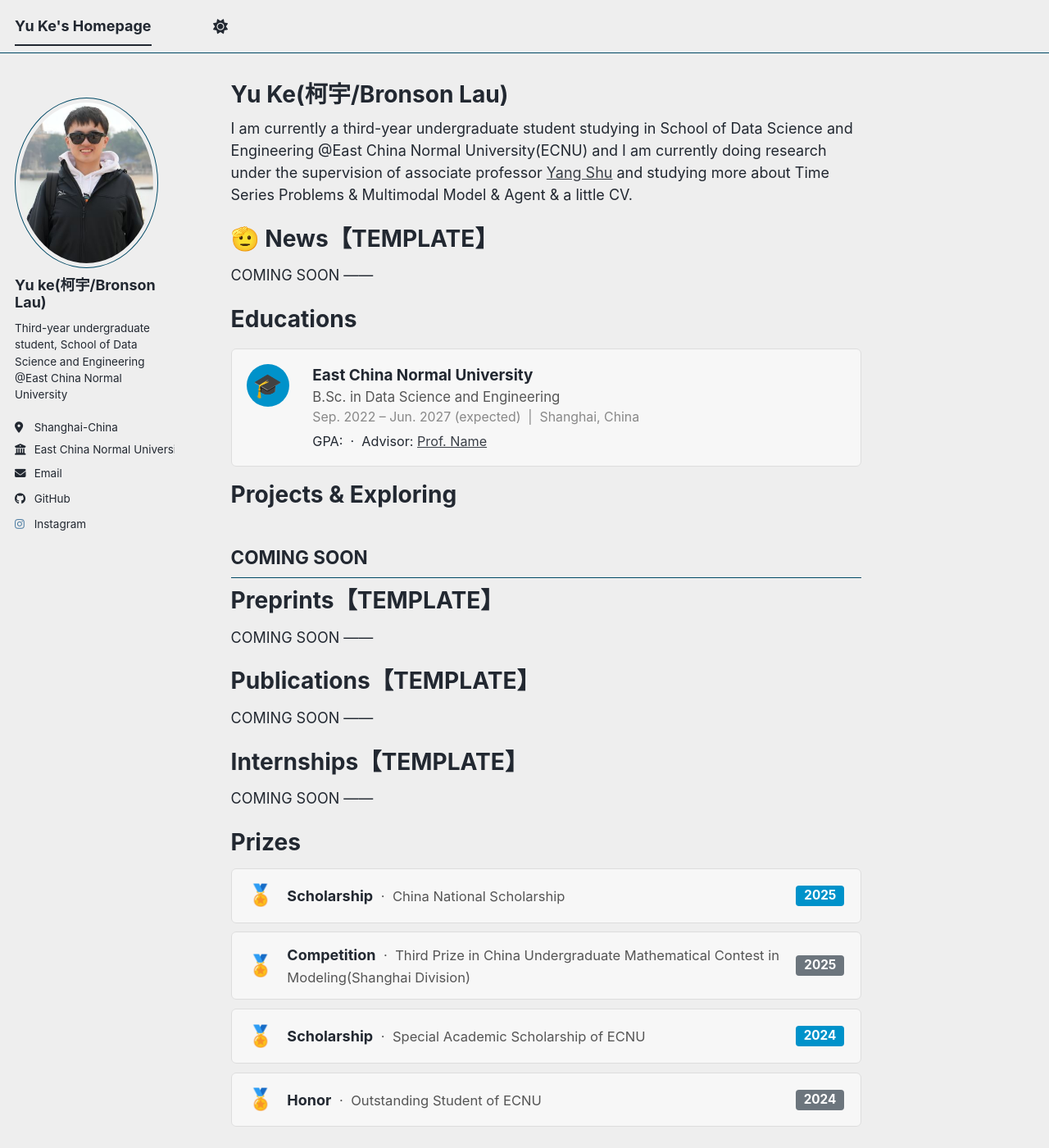
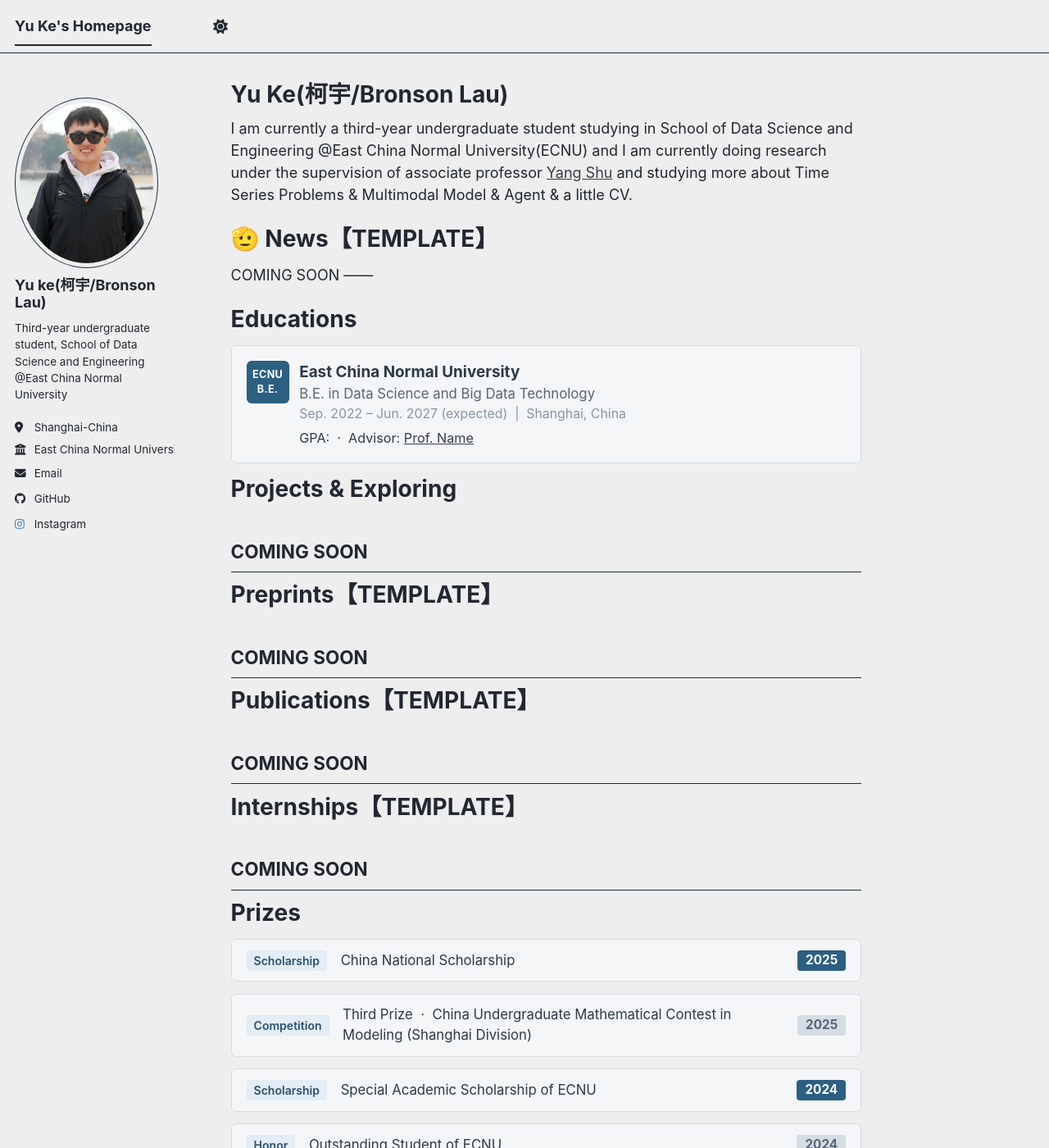
Before and after one commit to BronsonLau/BronsonLau.github.io, a Jekyll site: the page built from _pages/about.md, in a window 1280 px wide and 1400 px high. Shown: the whole window at 82% size. Built offline with Jekyll 4.4.1, drawn with Linux system fonts in a browser that asks for light colours; a script bundle is joined from its source files by our own code; library files that are not in the unit come from our copies; some of the changed lines change nothing that is shown.

Commit message:
color and figure

```diff
--- a/_pages/about.md
+++ b/_pages/about.md
@@ -10,57 +10,126 @@
 I am currently a third-year undergraduate student studying in School of Data Science and Engineering @East China Normal University(ECNU) and I am currently doing research under the supervision of associate professor [Yang Shu](https://shuyang96.github.io/) and studying more about Time Series Problems & Multimodal Model & Agent & a little CV.
 
 
+<style>
+/* ── Homepage card variables ──────────────────────────────── */
+:root {
+  --hp-accent:       #2c5f82;
+  --hp-card-bg:      #f5f6f7;
+  --hp-card-border:  #d5dce4;
+  --hp-body-text:    #2c3a47;
+  --hp-muted-text:   #566575;
+  --hp-dim-text:     #8596a5;
+  --hp-tag-bg:       #e3edf5;
+  --hp-tag-color:    #2a5070;
+  --hp-img-bg:       #dde5ec;
+}
+html[data-theme="dark"] {
+  --hp-accent:       #5a9fcf;
+  --hp-card-bg:      #1e2838;
+  --hp-card-border:  #2e3f55;
+  --hp-body-text:    #d5e2ee;
+  --hp-muted-text:   #8aaabf;
+  --hp-dim-text:     #607d94;
+  --hp-tag-bg:       #1a2e42;
+  --hp-tag-color:    #7bb5d5;
+  --hp-img-bg:       #243245;
+}
+/* ── Shared component classes ─────────────────────────────── */
+.hp-card {
+  background: var(--hp-card-bg);
+  border: 1px solid var(--hp-card-border);
+  border-radius: 6px;
+  margin: 0.8em 0;
+  padding: 0.9em 1.1em;
+}
+.hp-icon-box {
+  flex-shrink: 0;
+  width: 52px; min-height: 52px;
+  margin-right: 1em;
+  display: flex; align-items: center; justify-content: center;
+  border-radius: 6px;
+  background: var(--hp-accent); color: #fff;
+  font-size: 0.7em; font-weight: bold;
+  letter-spacing: 0.3px; text-align: center; line-height: 1.4;
+  padding: 4px;
+}
+.hp-tag {
+  background: var(--hp-tag-bg); color: var(--hp-tag-color);
+  border-radius: 3px; padding: 1px 7px;
+  font-size: 0.82em; margin-right: 4px; display: inline-block;
+}
+.hp-year-badge {
+  background: var(--hp-accent); color: #fff;
+  border-radius: 4px; padding: 1px 10px;
+  font-size: 0.85em; font-weight: bold; white-space: nowrap;
+}
+.hp-year-badge-muted {
+  background: var(--hp-card-border); color: var(--hp-muted-text);
+  border-radius: 4px; padding: 1px 10px;
+  font-size: 0.85em; font-weight: bold; white-space: nowrap;
+}
+.hp-img-slot {
+  flex-shrink: 0;
+  width: 108px; height: 76px;
+  border-radius: 4px;
+  background: var(--hp-img-bg);
+  border: 1px dashed var(--hp-card-border);
+  margin-left: 1.1em; overflow: hidden;
+  display: flex; align-items: center; justify-content: center;
+  font-size: 0.72em; color: var(--hp-dim-text);
+}
+</style>
+
 🫡 News【TEMPLATE】
 ======
 COMING SOON
 ------
 
-<!-- <div style="border-left: 3px solid #0092ca; padding-left: 1em; margin: 0.5em 0;">
-  <p style="margin: 0.2em 0;">
-    <span style="background:#0092ca; color:#fff; border-radius:4px; padding:1px 8px; font-size:0.8em; font-weight:bold; margin-right:6px;">2025.09</span>
+<!-- NEWS TEMPLATE:
+
+<div style="border-left:3px solid var(--hp-accent); padding-left:1em; margin:0.5em 0;">
+  <p style="margin:0.2em 0; color:var(--hp-body-text);">
+    <span style="background:var(--hp-accent); color:#fff; border-radius:4px; padding:1px 8px; font-size:0.8em; font-weight:bold; margin-right:6px;">2025.09</span>
     🎉 One paper accepted to <em>Conference / Journal Name</em>!
   </p>
 </div>
 
-<div style="border-left: 3px solid #0092ca; padding-left: 1em; margin: 0.5em 0;">
-  <p style="margin: 0.2em 0;">
-    <span style="background:#0092ca; color:#fff; border-radius:4px; padding:1px 8px; font-size:0.8em; font-weight:bold; margin-right:6px;">2025.06</span>
-    🏆 Awarded <em>Prize Name</em> in <em>Competition Name</em>.
+<div style="border-left:3px solid var(--hp-accent); padding-left:1em; margin:0.5em 0;">
+  <p style="margin:0.2em 0; color:var(--hp-body-text);">
+    <span style="background:var(--hp-accent); color:#fff; border-radius:4px; padding:1px 8px; font-size:0.8em; font-weight:bold; margin-right:6px;">2025.06</span>
+    New preprint on arXiv: <a href="#">Paper Title</a>.
   </p>
 </div>
 
-<div style="border-left: 3px solid #0092ca; padding-left: 1em; margin: 0.5em 0;">
-  <p style="margin: 0.2em 0;">
-    <span style="background:#0092ca; color:#fff; border-radius:4px; padding:1px 8px; font-size:0.8em; font-weight:bold; margin-right:6px;">2025.03</span>
-    📝【TEMPLATE】 New preprint on arXiv: <a href="#">Paper Title</a>.
-  </p>
-</div> -->
+-->
 
 
 Educations
 ======
 
-<div style="display:flex; align-items:flex-start; margin: 1em 0; padding: 1em; background:#f7f7f7; border-radius:6px; border:1px solid #ddd;">
-  <div style="flex-shrink:0; width:52px; height:52px; margin-right:1em; display:flex; align-items:center; justify-content:center; border-radius:50%; background:#0092ca; color:#fff; font-size:1.6em;">🎓</div>
+<div class="hp-card" style="display:flex; align-items:flex-start; padding:1em;">
+  <div class="hp-icon-box">ECNU<br>B.E.</div>
   <div>
-    <div style="font-weight:bold; font-size:1.05em;">East China Normal University</div>
-    <div style="color:#555; font-size:0.93em;">B.Sc. in Data Science and Engineering</div>
-    <div style="color:#888; font-size:0.88em;">Sep. 2022 – Jun. 2027 (expected) &nbsp;|&nbsp; Shanghai, China</div>
-    <div style="margin-top:0.3em; font-size:0.9em;">GPA:  &nbsp;·&nbsp; Advisor: <a href="#">Prof. Name</a></div>
+    <div style="font-weight:bold; font-size:1.05em; color:var(--hp-body-text);">East China Normal University</div>
+    <div style="color:var(--hp-muted-text); font-size:0.93em;">B.E. in Data Science and Big Data Technology</div>
+    <div style="color:var(--hp-dim-text); font-size:0.88em;">Sep. 2022 – Jun. 2027 (expected) &nbsp;|&nbsp; Shanghai, China</div>
+    <div style="margin-top:0.3em; font-size:0.9em; color:var(--hp-body-text);">GPA:  &nbsp;·&nbsp; Advisor: <a href="#">Prof. Name</a></div>
   </div>
 </div>
 
-<!-- <div style="display:flex; align-items:flex-start; margin: 1em 0; padding: 1em; background:#f7f7f7; border-radius:6px; border:1px solid #ddd;">
-  <div style="flex-shrink:0; width:52px; height:52px; margin-right:1em; display:flex; align-items:center; justify-content:center; border-radius:50%; background:#0092ca; color:#fff; font-size:1.6em;">🎓</div>
+<!-- EDUCATION TEMPLATE:
+
+<div class="hp-card" style="display:flex; align-items:flex-start; padding:1em;">
+  <div class="hp-icon-box">Abbr.<br>Deg.</div>
   <div>
-    <div style="font-weight:bold; font-size:1.05em;">East China Normal University</div>
-    <div style="color:#555; font-size:0.93em;">B.Sc. in Data Science and Engineering</div>
-    <div style="color:#888; font-size:0.88em;">Sep. 2022 – Jun. 2027 (expected) &nbsp;|&nbsp; Shanghai, China</div>
-    <div style="margin-top:0.3em; font-size:0.9em;">GPA: X.XX / 4.0 &nbsp;·&nbsp; Advisor: <a href="#">Prof. Name</a></div>
+    <div style="font-weight:bold; font-size:1.05em; color:var(--hp-body-text);">University / Institution Name</div>
+    <div style="color:var(--hp-muted-text); font-size:0.93em;">Degree in Major Name</div>
+    <div style="color:var(--hp-dim-text); font-size:0.88em;">Sep. 20XX – Jun. 20XX &nbsp;|&nbsp; City, Country</div>
+    <div style="margin-top:0.3em; font-size:0.9em; color:var(--hp-body-text);">GPA: X.XX / 4.0 &nbsp;·&nbsp; Advisor: <a href="#">Prof. Name</a></div>
   </div>
-</div> -->
+</div>
 
-<!-- Copy the block above for each additional institution -->
+-->
 
 
 Projects & Exploring
@@ -69,163 +138,165 @@
 COMING SOON
 ------
 
-<!-- <div style="margin: 1em 0; padding: 1em 1.2em; background:#f7f7f7; border-radius:6px; border:1px solid #ddd; border-top: 3px solid #0092ca;">
-  <div style="display:flex; justify-content:space-between; align-items:center; flex-wrap:wrap;">
-    <span style="font-weight:bold; font-size:1.05em;">🔬 Project / Exploration Title</span>
-    <span style="color:#888; font-size:0.88em;">Mar. 2025 – Present</span>
+<!-- PROJECT TEMPLATE:
+
+<div class="hp-card" style="border-top:3px solid var(--hp-accent); display:flex; align-items:flex-start;">
+  <div style="flex:1; min-width:0;">
+    <div style="display:flex; justify-content:space-between; align-items:center; flex-wrap:wrap; gap:0.3em;">
+      <span style="font-weight:bold; font-size:1.05em; color:var(--hp-body-text);">Project / Exploration Title</span>
+      <span style="color:var(--hp-dim-text); font-size:0.88em;">Mar. 2025 – Present</span>
+    </div>
+    <div style="margin:0.35em 0 0.5em; color:var(--hp-muted-text); font-size:0.93em;">
+      Brief description of the project goal, the method used, or the key finding. Keep it to 1–2 sentences.
+    </div>
+    <div>
+      <span class="hp-tag">Python</span>
+      <span class="hp-tag">PyTorch</span>
+      <span class="hp-tag">Tag</span>
+      &nbsp;
+      <a href="#" style="font-size:0.88em;">[Code]</a>
+      <a href="#" style="font-size:0.88em; margin-left:6px;">[Report]</a>
+    </div>
   </div>
-  <div style="margin: 0.35em 0 0.5em; color:#444; font-size:0.93em;">
-    Brief description of the project goal, the method used, or the interesting finding. Keep it to 1–2 sentences.
+  <div class="hp-img-slot">
+    <img src="/images/xxx.png" alt="thumbnail" style="width:100%;height:100%;object-fit:cover;">
   </div>
-  <div>
-    <span style="background:#e6f4fb; color:#0076a3; border-radius:3px; padding:1px 7px; font-size:0.82em; margin-right:4px;">Python</span>
-    <span style="background:#e6f4fb; color:#0076a3; border-radius:3px; padding:1px 7px; font-size:0.82em; margin-right:4px;">PyTorch</span>
-    <span style="background:#e6f4fb; color:#0076a3; border-radius:3px; padding:1px 7px; font-size:0.82em; margin-right:4px;">Tag</span>
-    &nbsp;
-    <a href="#" style="font-size:0.88em;">[Code]</a>
-    <a href="#" style="font-size:0.88em; margin-left:6px;">[Report]</a>
-  </div>
-</div> -->
+</div>
 
-<!-- <div style="margin: 1em 0; padding: 1em 1.2em; background:#f7f7f7; border-radius:6px; border:1px solid #ddd; border-top: 3px solid #0092ca;">
-  <div style="display:flex; justify-content:space-between; align-items:center; flex-wrap:wrap;">
-    <span style="font-weight:bold; font-size:1.05em;">🔬 Project / Exploration Title</span>
-    <span style="color:#888; font-size:0.88em;">Mar. 2025 – Present</span>
-  </div>
-  <div style="margin: 0.35em 0 0.5em; color:#444; font-size:0.93em;">
-    Brief description of the project goal, the method used, or the interesting finding. Keep it to 1–2 sentences.
-  </div>
-  <div>
-    <span style="background:#e6f4fb; color:#0076a3; border-radius:3px; padding:1px 7px; font-size:0.82em; margin-right:4px;">Python</span>
-    <span style="background:#e6f4fb; color:#0076a3; border-radius:3px; padding:1px 7px; font-size:0.82em; margin-right:4px;">PyTorch</span>
-    <span style="background:#e6f4fb; color:#0076a3; border-radius:3px; padding:1px 7px; font-size:0.82em; margin-right:4px;">Tag</span>
-    &nbsp;
-    <a href="#" style="font-size:0.88em;">[Code]</a>
-    <a href="#" style="font-size:0.88em; margin-left:6px;">[Report]</a>
-  </div>
-</div> -->
-
-<!-- Copy the block above for each additional project -->
+-->
 
 
 Preprints【TEMPLATE】
 ======
+
 COMING SOON
 ------
 
-<!-- <div style="margin: 1em 0; padding: 0.9em 1.1em; background:#f7f7f7; border-radius:6px; border:1px solid #ddd;">
-  <div style="font-weight:bold; font-size:1em; line-height:1.5;">
-    Paper Title: A Detailed and Descriptive Title for the Work
+<!-- PREPRINT TEMPLATE:
+
+<div class="hp-card" style="display:flex; align-items:flex-start;">
+  <div style="flex:1; min-width:0;">
+    <div style="font-weight:bold; font-size:1em; line-height:1.5; color:var(--hp-body-text);">
+      Paper Title: A Detailed and Descriptive Title for the Work
+    </div>
+    <div style="color:var(--hp-muted-text); font-size:0.9em; margin:0.2em 0;">
+      <strong>Your Name</strong>, Co-author One, Co-author Two, Co-author Three
+    </div>
+    <div style="margin:0.3em 0;">
+      <span class="hp-tag" style="background:#332b00; color:#c8a020; border:1px solid #5a4c00;">Under Review</span>
+      &nbsp;<em style="color:var(--hp-dim-text); font-size:0.88em;">arXiv:XXXX.XXXXX &nbsp;·&nbsp; Submitted to Conference/Journal Name</em>
+    </div>
+    <div style="margin-top:0.4em; font-size:0.88em;">
+      <a href="#">[arXiv]</a>
+      <a href="#" style="margin-left:8px;">[PDF]</a>
+      <a href="#" style="margin-left:8px;">[Code]</a>
+      <a href="#" style="margin-left:8px;">[Project Page]</a>
+    </div>
   </div>
-  <div style="color:#444; font-size:0.9em; margin:0.2em 0;">
-    <strong>Your Name</strong>, Co-author One, Co-author Two, Co-author Three
+  <div class="hp-img-slot">
+    <img src="/images/xxx.png" alt="thumbnail" style="width:100%;height:100%;object-fit:cover;">
   </div>
-  <div style="margin:0.3em 0;">
-    <span style="background:#fff3cd; color:#856404; border-radius:3px; padding:1px 8px; font-size:0.82em; font-weight:bold; border: 1px solid #ffc107;">Preprint</span>
-    &nbsp;<em style="color:#666; font-size:0.88em;">arXiv:XXXX.XXXXX &nbsp;·&nbsp; Submitted to Conference/Journal Name</em>
-  </div>
-  <div style="margin-top:0.4em; font-size:0.88em;">
-    <a href="#">[arXiv]</a>
-    <a href="#" style="margin-left:8px;">[PDF]</a>
-    <a href="#" style="margin-left:8px;">[Code]</a>
-    <a href="#" style="margin-left:8px;">[Project Page]</a>
-  </div>
-</div> -->
+</div>
 
-<!-- Copy the block above for each additional preprint -->
+-->
 
 
 Publications【TEMPLATE】
 ======
+
 COMING SOON
 ------
 
-<!-- <div style="margin: 1em 0; padding: 0.9em 1.1em; background:#f7f7f7; border-radius:6px; border:1px solid #ddd; border-left:4px solid #0092ca;">
-  <div style="font-weight:bold; font-size:1em; line-height:1.5;">
-    Paper Title: A Detailed and Descriptive Title for the Work
+<!-- PUBLICATION TEMPLATE:
+
+<div class="hp-card" style="border-left:4px solid var(--hp-accent); display:flex; align-items:flex-start;">
+  <div style="flex:1; min-width:0;">
+    <div style="font-weight:bold; font-size:1em; line-height:1.5; color:var(--hp-body-text);">
+      Paper Title: A Detailed and Descriptive Title for the Work
+    </div>
+    <div style="color:var(--hp-muted-text); font-size:0.9em; margin:0.2em 0;">
+      <strong>Your Name</strong>, Co-author One, Co-author Two, Co-author Three
+    </div>
+    <div style="margin:0.3em 0;">
+      <span class="hp-tag" style="background:#0c2d18; color:#4fb870; border:1px solid #1a5c30;">Published</span>
+      &nbsp;<em style="color:var(--hp-muted-text); font-size:0.88em;">Conference/Journal Name (Abbrev.), Year</em>
+      &nbsp;<span style="color:var(--hp-dim-text); margin:0 2px;">·</span>
+      <span class="hp-tag">Oral / Poster</span>
+    </div>
+    <div style="margin-top:0.4em; font-size:0.88em;">
+      <a href="#">[Paper]</a>
+      <a href="#" style="margin-left:8px;">[arXiv]</a>
+      <a href="#" style="margin-left:8px;">[Code]</a>
+      <a href="#" style="margin-left:8px;">[Slides]</a>
+      <a href="#" style="margin-left:8px;">[BibTeX]</a>
+    </div>
   </div>
-  <div style="color:#444; font-size:0.9em; margin:0.2em 0;">
-    <strong>Your Name</strong>, Co-author One, Co-author Two, Co-author Three
+  <div class="hp-img-slot">
+    <img src="/images/xxx.png" alt="thumbnail" style="width:100%;height:100%;object-fit:cover;">
   </div>
-  <div style="margin:0.3em 0;">
-    <span style="background:#d4edda; color:#155724; border-radius:3px; padding:1px 8px; font-size:0.82em; font-weight:bold; border:1px solid #28a745;">Published</span>
-    &nbsp;<em style="color:#444; font-size:0.88em;">Conference/Journal Name (Abbrev.), Year</em>
-    &nbsp;<span style="color:#aaa;">·</span>
-    <span style="background:#e6f4fb; color:#0076a3; border-radius:3px; padding:1px 7px; font-size:0.8em; margin-left:4px;">Oral / Poster / Short Paper</span>
-  </div>
-  <div style="margin-top:0.4em; font-size:0.88em;">
-    <a href="#">[Paper]</a>
-    <a href="#" style="margin-left:8px;">[arXiv]</a>
-    <a href="#" style="margin-left:8px;">[Code]</a>
-    <a href="#" style="margin-left:8px;">[Slides]</a>
-    <a href="#" style="margin-left:8px;">[BibTeX]</a>
-  </div>
-</div> -->
+</div>
 
-<!-- Copy the block above for each additional publication -->
+-->
 
 
 Internships【TEMPLATE】
 ======
+
 COMING SOON
 ------
 
+<!-- INTERNSHIP TEMPLATE:
 
-<!-- <div style="display:flex; align-items:flex-start; margin: 1em 0; padding: 1em; background:#f7f7f7; border-radius:6px; border:1px solid #ddd;">
-  <div style="flex-shrink:0; width:52px; height:52px; margin-right:1em; display:flex; align-items:center; justify-content:center; border-radius:8px; background:#0092ca; color:#fff; font-size:1.5em;">🏢</div>
+<div class="hp-card" style="display:flex; align-items:flex-start; padding:1em;">
+  <div class="hp-icon-box">Co.<br>Name</div>
   <div>
-    <div style="font-weight:bold; font-size:1.05em;"> Company / Lab Name</div>
-    <div style="color:#333; font-size:0.93em;">Role / Position Title &nbsp;·&nbsp; <span style="color:#888;">Team / Department Name</span></div>
-    <div style="color:#888; font-size:0.88em;">Jun. 2025 – Sep. 2025 &nbsp;|&nbsp; City, Country</div>
-    <div style="margin-top:0.35em; font-size:0.9em; color:#444;">
-      Brief description of your work, responsibilities, and key outcomes. Mention mentor if applicable.
+    <div style="font-weight:bold; font-size:1.05em; color:var(--hp-body-text);">Company / Lab Name</div>
+    <div style="font-size:0.93em; color:var(--hp-body-text);">Role / Position Title &nbsp;·&nbsp; <span style="color:var(--hp-muted-text);">Team / Department</span></div>
+    <div style="color:var(--hp-dim-text); font-size:0.88em;">Jun. 2025 – Sep. 2025 &nbsp;|&nbsp; City, Country</div>
+    <div style="margin-top:0.35em; font-size:0.9em; color:var(--hp-muted-text);">
+      Brief description of your work, responsibilities, and key outcomes.
       Supervisor: <a href="#">Dr. Name</a>
     </div>
   </div>
-</div> -->
+</div>
 
-<!-- Copy the block above for each additional internship -->
+-->
 
 
 Prizes
 ======
 
-<div style="margin: 0.6em 0; padding: 0.75em 1.1em; background:#f7f7f7; border-radius:6px; border:1px solid #ddd; display:flex; align-items:center; flex-wrap:wrap; gap:0.5em;">
-  <span style="font-size:1.4em; margin-right:0.3em;">🏅</span>
-  <div style="flex:1; min-width:200px;">
-    <span style="font-weight:bold;">Scholarship</span>
-    <span style="color:#555; font-size:0.92em;">&nbsp;·&nbsp; China National Scholarship</span>
-  </div>
-  <span style="background:#0092ca; color:#fff; border-radius:4px; padding:1px 10px; font-size:0.85em; font-weight:bold; white-space:nowrap;">2025</span>
+<div class="hp-card" style="display:flex; align-items:center; gap:0.7em; padding:0.7em 1em;">
+  <span class="hp-tag" style="white-space:nowrap; font-size:0.78em; padding:2px 9px; font-weight:600;">Scholarship</span>
+  <div style="flex:1; color:var(--hp-body-text); font-size:0.93em;">China National Scholarship</div>
+  <span class="hp-year-badge">2025</span>
 </div>
 
-<div style="margin: 0.6em 0; padding: 0.75em 1.1em; background:#f7f7f7; border-radius:6px; border:1px solid #ddd; display:flex; align-items:center; flex-wrap:wrap; gap:0.5em;">
-  <span style="font-size:1.4em; margin-right:0.3em;">🏅</span>
-  <div style="flex:1; min-width:200px;">
-    <span style="font-weight:bold;">Competition</span>
-    <span style="color:#555; font-size:0.92em;">&nbsp;·&nbsp; Third Prize in China Undergraduate Mathematical Contest in Modeling(Shanghai Division)</span>
-  </div>
-  <span style="background:#6c757d; color:#fff; border-radius:4px; padding:1px 10px; font-size:0.85em; font-weight:bold; white-space:nowrap;">2025</span>
+<div class="hp-card" style="display:flex; align-items:center; gap:0.7em; padding:0.7em 1em;">
+  <span class="hp-tag" style="white-space:nowrap; font-size:0.78em; padding:2px 9px; font-weight:600;">Competition</span>
+  <div style="flex:1; color:var(--hp-body-text); font-size:0.93em;">Third Prize &nbsp;·&nbsp; China Undergraduate Mathematical Contest in Modeling (Shanghai Division)</div>
+  <span class="hp-year-badge-muted">2025</span>
 </div>
 
-<div style="margin: 0.6em 0; padding: 0.75em 1.1em; background:#f7f7f7; border-radius:6px; border:1px solid #ddd; display:flex; align-items:center; flex-wrap:wrap; gap:0.5em;">
-  <span style="font-size:1.4em; margin-right:0.3em;">🏅</span>
-  <div style="flex:1; min-width:200px;">
-    <span style="font-weight:bold;">Scholarship</span>
-    <span style="color:#555; font-size:0.92em;">&nbsp;·&nbsp; Special Academic Scholarship of ECNU</span>
-  </div>
-  <span style="background:#0092ca; color:#fff; border-radius:4px; padding:1px 10px; font-size:0.85em; font-weight:bold; white-space:nowrap;">2024</span>
+<div class="hp-card" style="display:flex; align-items:center; gap:0.7em; padding:0.7em 1em;">
+  <span class="hp-tag" style="white-space:nowrap; font-size:0.78em; padding:2px 9px; font-weight:600;">Scholarship</span>
+  <div style="flex:1; color:var(--hp-body-text); font-size:0.93em;">Special Academic Scholarship of ECNU</div>
+  <span class="hp-year-badge">2024</span>
 </div>
 
-<div style="margin: 0.6em 0; padding: 0.75em 1.1em; background:#f7f7f7; border-radius:6px; border:1px solid #ddd; display:flex; align-items:center; flex-wrap:wrap; gap:0.5em;">
-  <span style="font-size:1.4em; margin-right:0.3em;">🏅</span>
-  <div style="flex:1; min-width:200px;">
-    <span style="font-weight:bold;">Honor</span>
-    <span style="color:#555; font-size:0.92em;">&nbsp;·&nbsp; Outstanding Student of ECNU</span>
-  </div>
-  <span style="background:#6c757d; color:#fff; border-radius:4px; padding:1px 10px; font-size:0.85em; font-weight:bold; white-space:nowrap;">2024</span>
+<div class="hp-card" style="display:flex; align-items:center; gap:0.7em; padding:0.7em 1em;">
+  <span class="hp-tag" style="white-space:nowrap; font-size:0.78em; padding:2px 9px; font-weight:600;">Honor</span>
+  <div style="flex:1; color:var(--hp-body-text); font-size:0.93em;">Outstanding Student of ECNU</div>
+  <span class="hp-year-badge-muted">2024</span>
 </div>
 
+<!-- PRIZE TEMPLATE (copy and adapt):
 
+<div class="hp-card" style="display:flex; align-items:center; gap:0.7em; padding:0.7em 1em;">
+  <span class="hp-tag" style="white-space:nowrap; font-size:0.78em; padding:2px 9px; font-weight:600;">Category</span>
+  <div style="flex:1; color:var(--hp-body-text); font-size:0.93em;">Prize Name &nbsp;·&nbsp; Competition or Awarding Body</div>
+  <span class="hp-year-badge">20XX</span>
+</div>
 
-<!-- Copy and adapt any block above for each additional prize. Use 🥇🥈🥉🏅 as appropriate -->
+Use hp-year-badge-muted instead of hp-year-badge for less prominent entries.
+-->
--- a/_sass/theme/_air_dark.scss
+++ b/_sass/theme/_air_dark.scss
@@ -3,7 +3,7 @@
     ========================================================================== */
 
 /* Color codes used for the theme */
-$primary-color              : #00adb5;
+$primary-color              : #4f8dba;
 $dark-primary-color         : mix(#000, $primary-color, 40%);
 $darker-primary-color       : mix(#000, $primary-color, 60%);
 $light-primary-color        : mix(#000, $primary-color, 50%);
--- a/_sass/theme/_air_light.scss
+++ b/_sass/theme/_air_light.scss
@@ -3,7 +3,7 @@
     ========================================================================== */
 
 /* Color codes used for the theme */
-$primary-color              : #0092ca;
+$primary-color              : #2c5f82;
 $dark-primary-color         : mix(#000, $primary-color, 40%);
 $darker-primary-color       : mix(#000, $primary-color, 60%);
 $light-primary-color        : mix(#000, $primary-color, 50%);
```
